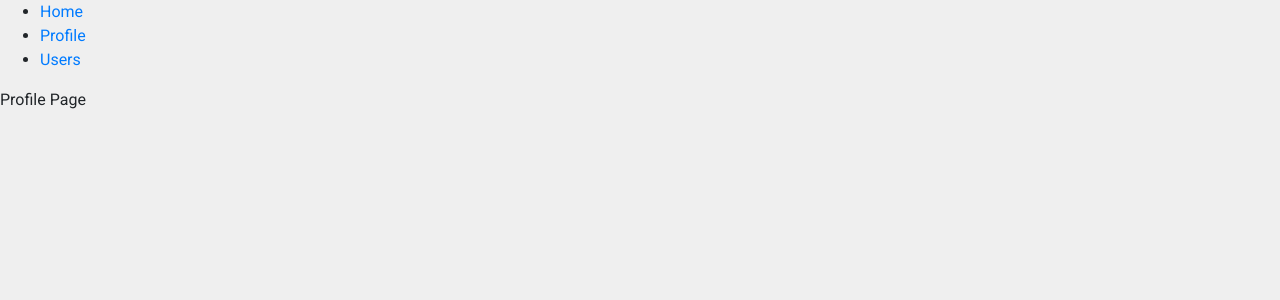
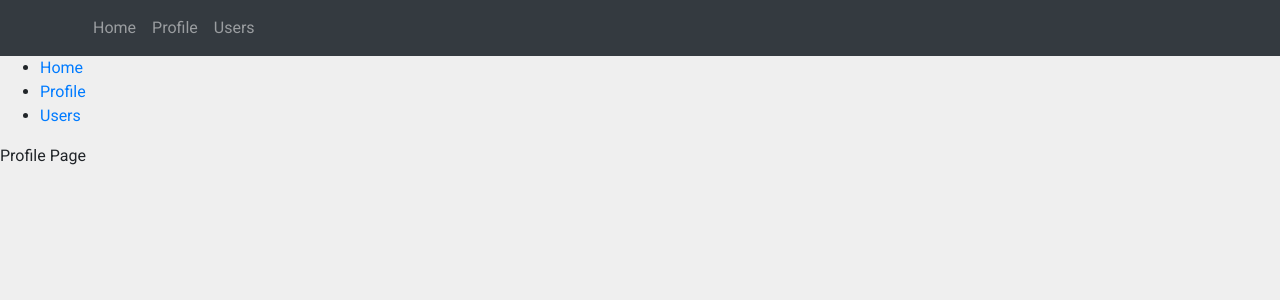
Before and after one commit to koko1313/react-spa-2020, a React (Create React App) app: page /profile in a window 1280 px wide. Shown: the top 300 px of the page. Built offline with nearby package versions, Linux system fonts and the light colour scheme.

Commit message:
navbar added

```diff
--- a/src/App.js
+++ b/src/App.js
@@ -6,14 +6,15 @@ import {
   Link
 } from "react-router-dom";
 
-import ClassComponent from './components/ClassComponent';
 import Home from './pages/Home';
 import Profile from './pages/Profile';
 import Users from './pages/Users';
+import Navbar from './components/Navbar';
 
 function App() {
   return (
     <Router>
+      <Navbar />
       <div>
         <nav>
           <ul>
--- /dev/null
+++ b/src/components/Navbar.js
@@ -0,0 +1,38 @@
+import React, { useState } from 'react';
+import {
+  Collapse,
+  Navbar,
+  NavbarToggler,
+  Nav,
+  NavItem,
+  NavLink,
+} from 'reactstrap';
+
+const HeaderNavbar = (props) => {
+  const [isOpen, setIsOpen] = useState(false);
+
+  const toggle = () => setIsOpen(!isOpen);
+
+  return (
+      <Navbar color="dark" dark expand="md">
+        <div className="container">
+            <NavbarToggler onClick={toggle} />
+            <Collapse isOpen={isOpen} navbar>
+            <Nav className="mr-auto" navbar>
+                <NavItem>
+                    <NavLink href="/">Home</NavLink>
+                </NavItem>
+                <NavItem>
+                    <NavLink href="/profile">Profile</NavLink>
+                </NavItem>
+                <NavItem>
+                    <NavLink href="/users">Users</NavLink>
+                </NavItem>
+            </Nav>
+            </Collapse>
+        </div>
+      </Navbar>
+  );
+}
+
+export default HeaderNavbar;
```
